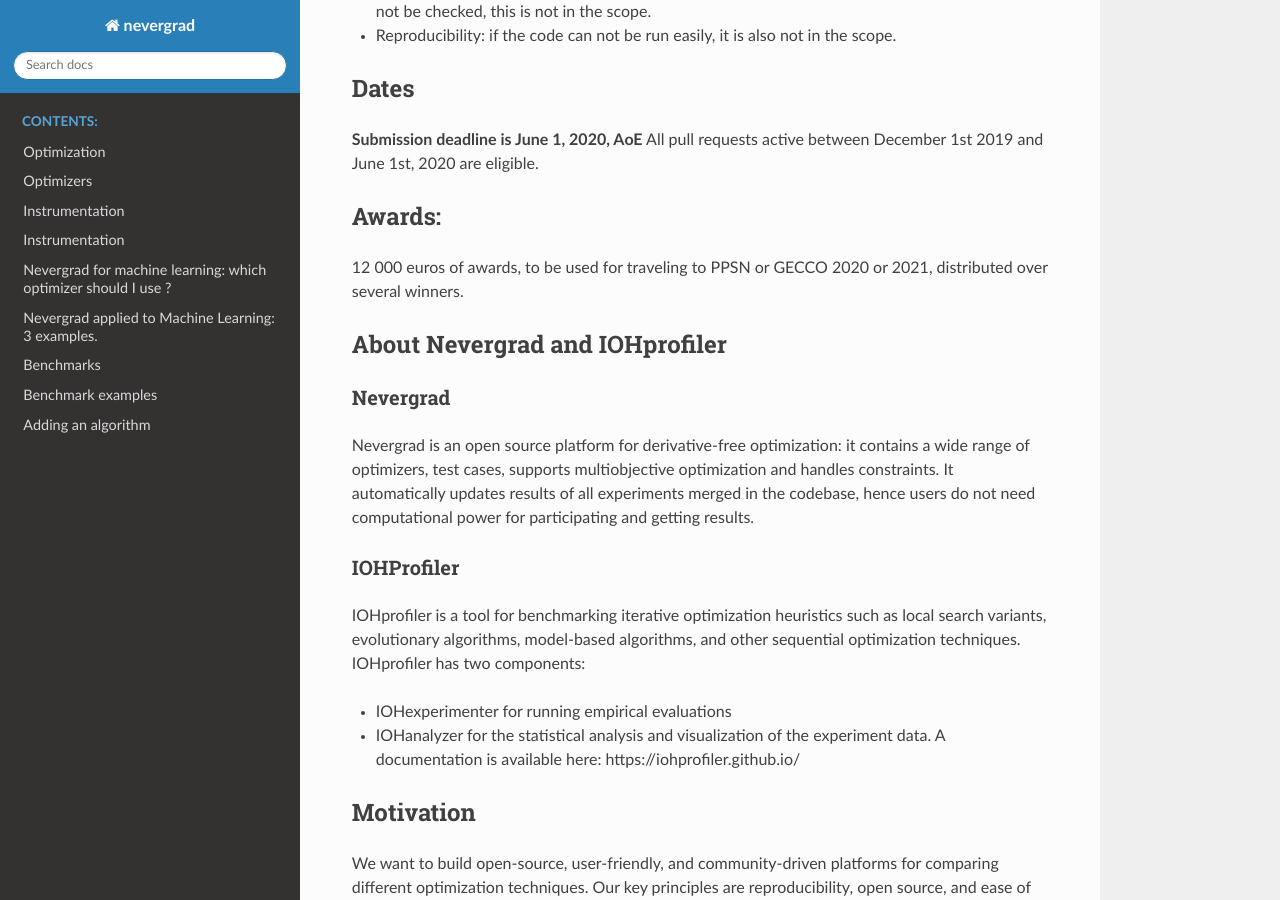
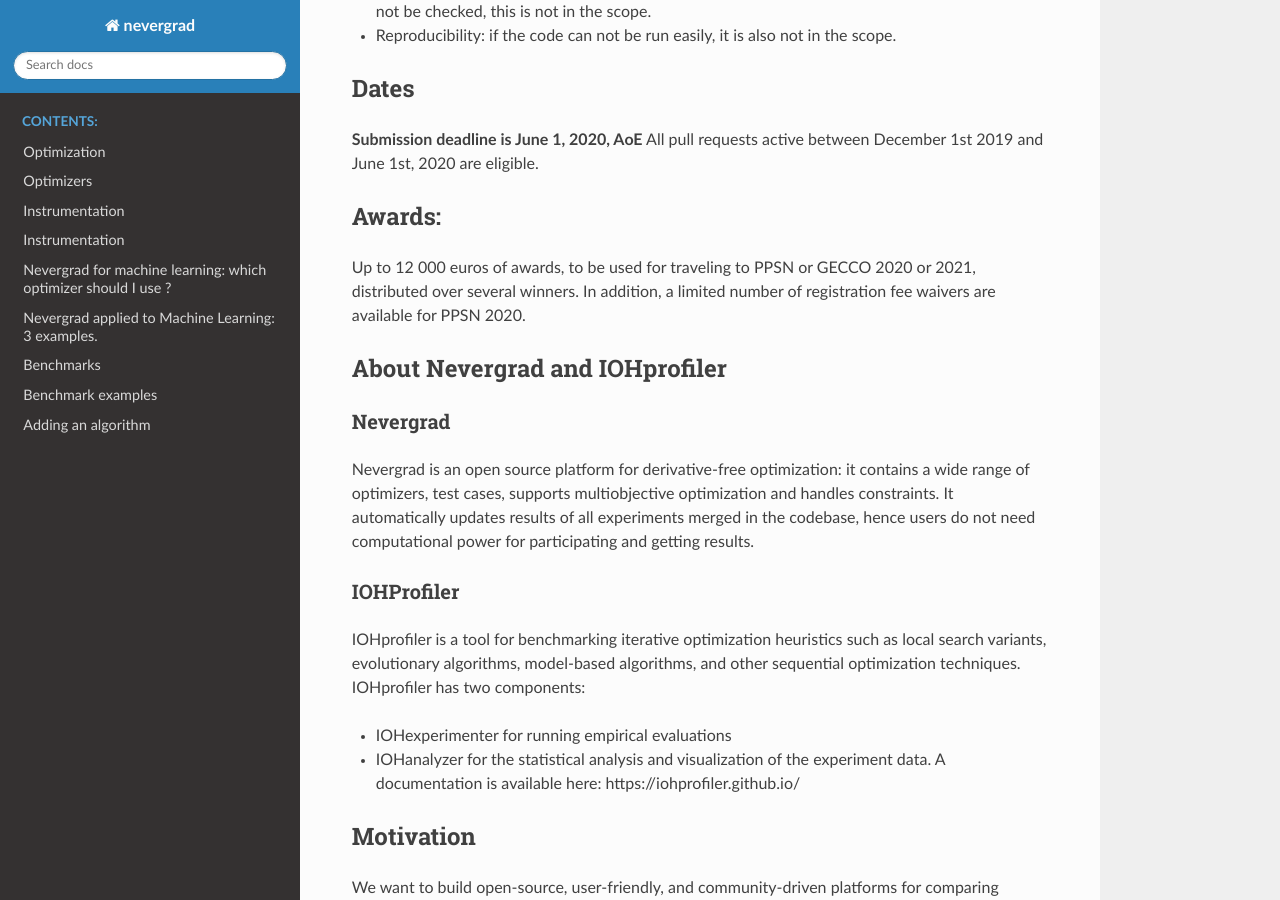
Before and after one commit to facebookresearch/nevergrad, a Sphinx documentation site: the page built from docs/opencompetition2020.md, in a window 1280 px wide and 900 px high, scrolled down 1560 px. Built offline with Sphinx 7.4.7 and the Read the Docs theme 2.0.0, drawn with Linux system fonts in a browser that asks for light colours.

Commit message:
Update opencompetition2020.md

```diff
--- a/docs/opencompetition2020.md
+++ b/docs/opencompetition2020.md
@@ -48,7 +48,8 @@
 All pull requests active between December 1st 2019 and June 1st, 2020 are eligible.
 
 ## Awards:
-12 000 euros of awards, to be used for traveling to PPSN or GECCO 2020 or 2021, distributed over several winners.
+Up to 12 000 euros of awards, to be used for traveling to PPSN or GECCO 2020 or 2021, distributed over several winners.
+In addition, a limited number of registration fee waivers are available for PPSN 2020.
 
 ## About Nevergrad and IOHprofiler
 
```
